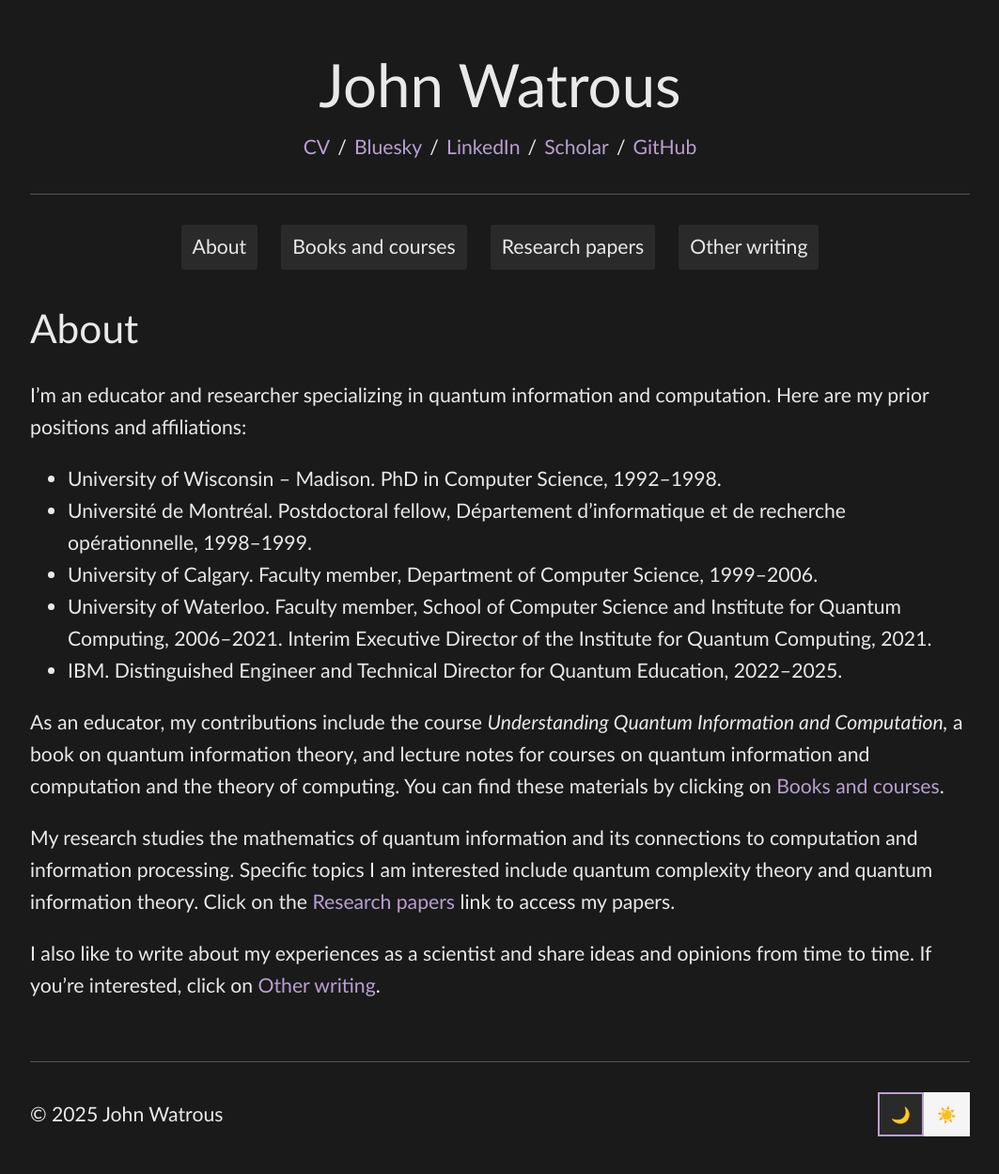
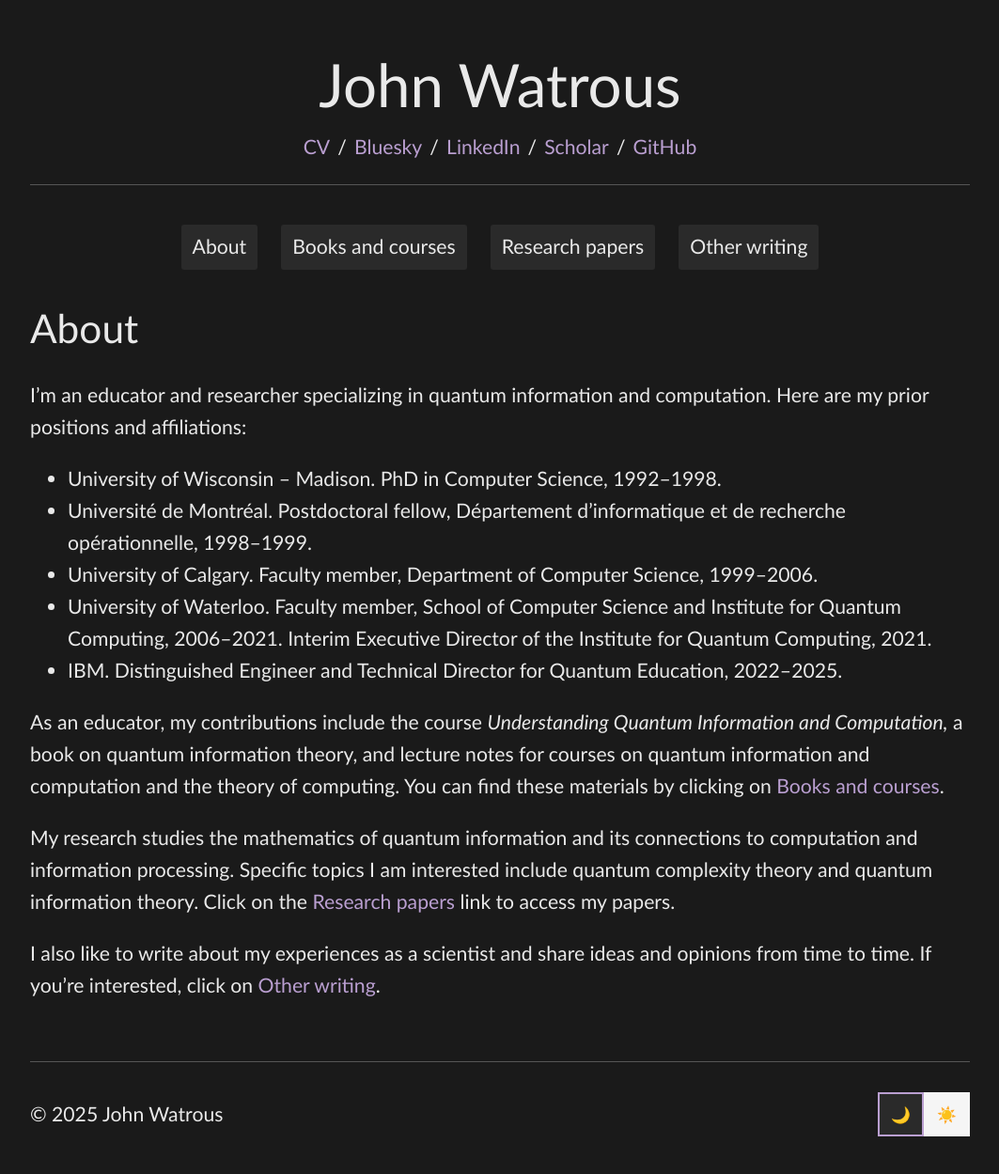
Before and after one commit to jhwatrous/jhwatrous.github.io, a Jekyll site: the page built from index.md, in a window 1280 px wide. Shown: the whole page at 94% size, without its empty margins (108-1171 px from the left). Built offline with Jekyll 4.4.1, drawn with Linux system fonts in a browser that asks for light colours.

Commit message:
Revising...

```diff
--- a/assets/css/simple-dark.css
+++ b/assets/css/simple-dark.css
@@ -81,7 +81,7 @@ header nav a {
 .header-separator {
     border: none;
     border-top: 1px solid var(--border-color);
-    margin: 1.5em 0;
+    margin: 1em 0 2em 0;
 }
 
 p {
```
